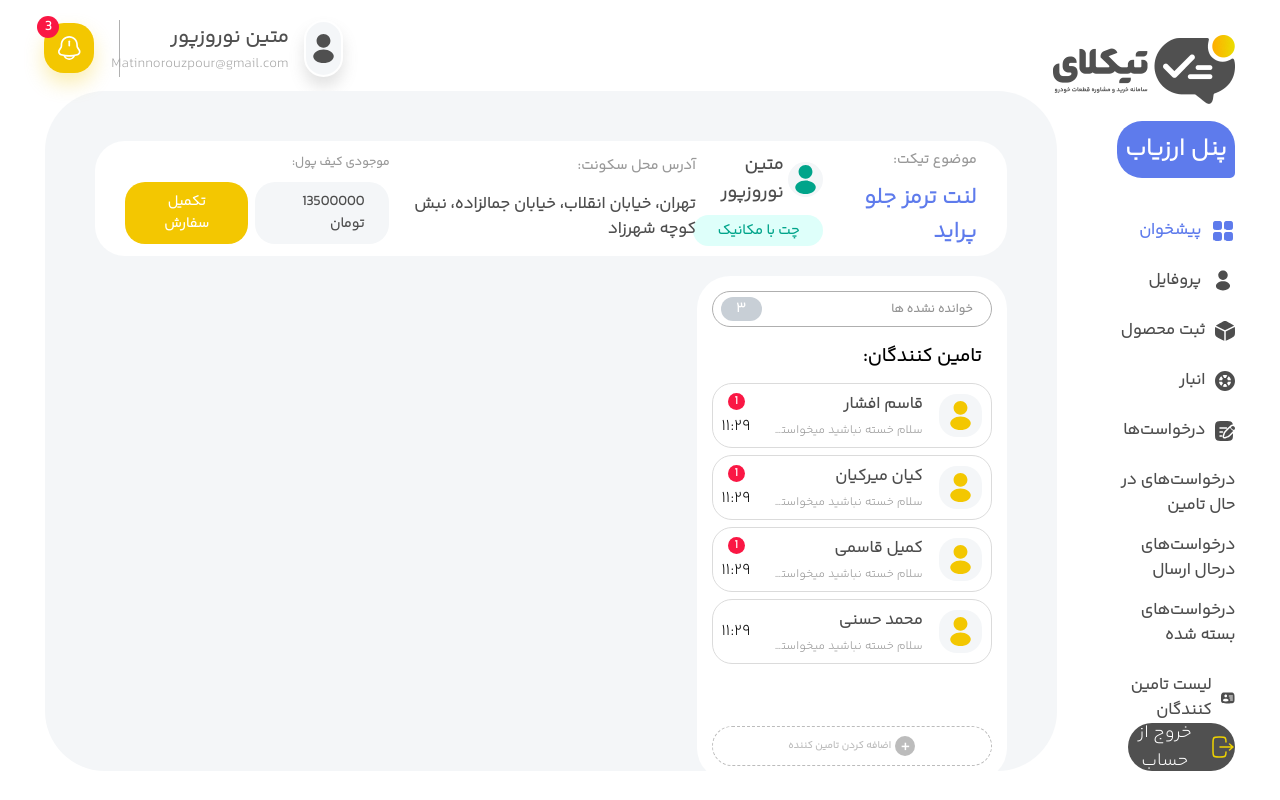
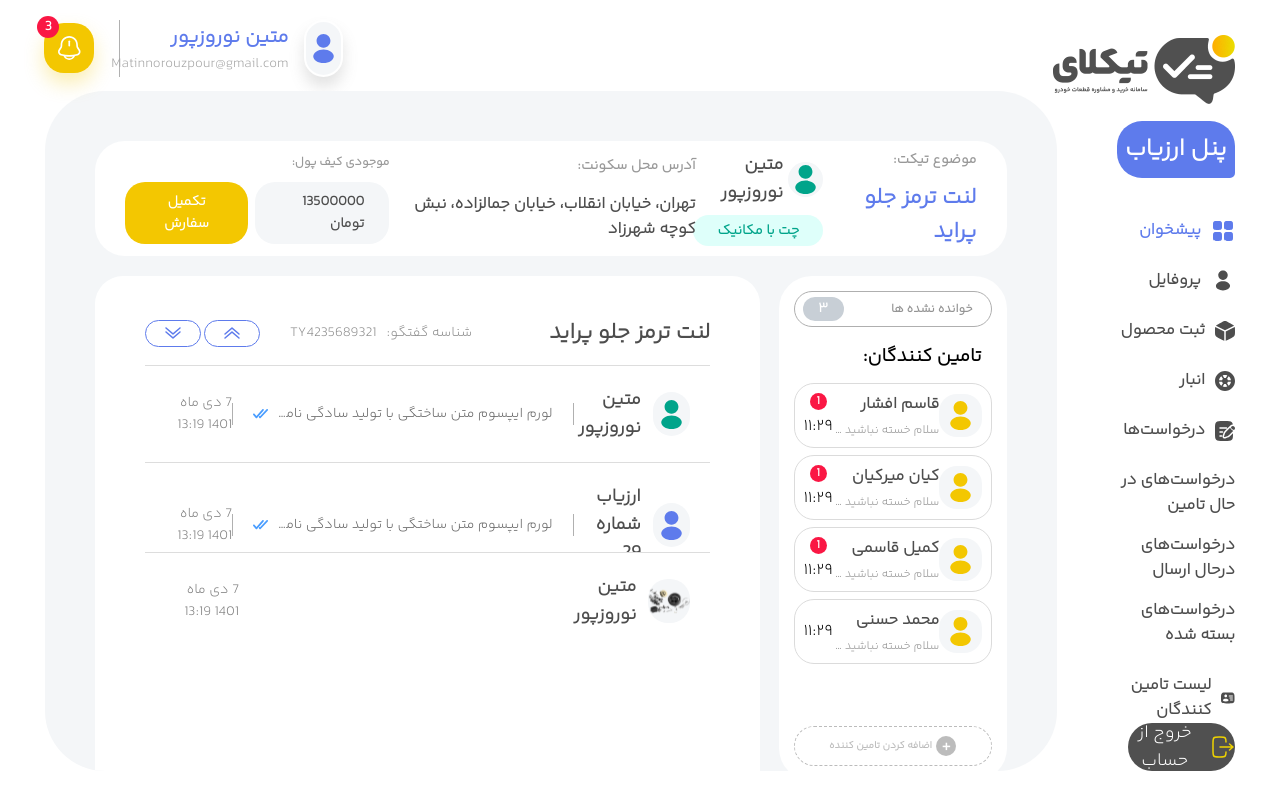
Before and after one commit to meha1999/ticketly, a Next.js app: page /evaluator/dashboard in a window 1280 px wide. Built offline with nearby package versions, Linux system fonts and the light colour scheme.

Commit message:
change some elements color by routes

```diff
--- a/pages/evaluator/dashboard/index.tsx
+++ b/pages/evaluator/dashboard/index.tsx
@@ -1,3 +1,4 @@
+import Chat from "components/common/chat";
 import DashboardLayout from "components/layouts/dashboard/evaluator";
 import ChatList from "components/pure/chat-list";
 import OrderCompletion from "components/pure/order-completion";
@@ -19,7 +20,12 @@ const Dashboard = () => {
         address="تهران، خیابان انقلاب، خیابان جمالزاده، نبش کوچه شهرزاد"
         walletCash={13500000}
       />
-      <ChatList />
+      <div style={{ display: "flex", justifyContent: "space-between" }}>
+        <ChatList />
+        <div style={{ width: "73%" }}>
+          <Chat />
+        </div>
+      </div>
     </DashboardLayout>
   );
 };
--- a/src/components/common/chat/index.tsx
+++ b/src/components/common/chat/index.tsx
@@ -3,6 +3,7 @@ import VerticalNext from "images/icons/vertical_next";
 import MessagePreview from "./message-preview";
 import img from "images/auth/admin.svg";
 import Message from "./message";
+import { useRouter } from "next/router";
 
 const userType: Record<string, string> = {
   evaluator: "#5E7BEC",
@@ -11,6 +12,8 @@ const userType: Record<string, string> = {
 };
 
 const Chat = () => {
+  const router = useRouter();
+
   return (
     <div className="chat">
       <div className="heading">
@@ -20,11 +23,17 @@ const Chat = () => {
           <span>{"TY4235689321"}</span>
         </div>
         <div className="nav-buttons">
-          <button className="nav-button">
-            <VerticalPrevious color="#00A48A" />
+          <button
+            className="nav-button"
+            style={{ borderColor: `${userType[router.asPath.split("/")[1]]}` }}
+          >
+            <VerticalPrevious color={userType[router.asPath.split("/")[1]]} />
           </button>
-          <button className="nav-button">
-            <VerticalNext color="#00A48A" />
+          <button
+            className="nav-button"
+            style={{ borderColor: `${userType[router.asPath.split("/")[1]]}` }}
+          >
+            <VerticalNext color={userType[router.asPath.split("/")[1]]} />
           </button>
         </div>
       </div>
@@ -58,7 +67,7 @@ const Chat = () => {
         // message=""
         date="7 دی ماه 1401 13:19"
       />
-      <Message />
+      <Message color={userType[router.asPath.split("/")[1]]} />
     </div>
   );
 };
--- a/src/components/common/chat/message/index.tsx
+++ b/src/components/common/chat/message/index.tsx
@@ -3,8 +3,13 @@ import Microphone from "images/icons/microphone";
 import Attach from "images/icons/attach";
 import ImageUpload from "images/icons/image_upload";
 import sendMessageIcon from "images/icons/send_message.svg";
+import { FC } from "react";
 
-const Message = () => {
+interface MessageProps {
+  color: string;
+}
+
+const Message: FC<MessageProps> = ({ color }) => {
   return (
     <form className="message-wrapper">
       <textarea
@@ -17,16 +22,23 @@ const Message = () => {
       <div className="action-buttons">
         <div className="tools">
           <button type="button" className="tool_btn">
-            <Microphone color="#00A48A" />
+            <Microphone color={color} />
           </button>
           <button type="button" className="tool_btn">
-            <Attach color="#00A48A" />
+            <Attach color={color} />
           </button>
           <button type="button" className="tool_btn">
-            <ImageUpload color="#00A48A" />
+            <ImageUpload color={color} />
           </button>
         </div>
-        <button type="submit" className="submit_btn">
+        <button
+          type="submit"
+          className="submit_btn"
+          style={{
+            backgroundColor: `${color}`,
+            boxShadow: `0px 10px 20px ${color}`,
+          }}
+        >
           <span>ارسال پیام</span>
           <Image src={sendMessageIcon} alt="send-message" />
         </button>
--- a/src/components/common/header/index.tsx
+++ b/src/components/common/header/index.tsx
@@ -3,8 +3,18 @@ import Image from "next/image";
 import logo from "images/logo.svg";
 import UserIcon from "images/icons/user_icon";
 import bellIcon from "images/icons/bell.svg";
+import { useRouter } from "next/router";
+
+const userType: Record<string, string> = {
+  evaluator: "#5E7BEC",
+  mechanic: "#00A48A",
+  supplier: "#F2C901",
+  admin: "#505050",
+};
 
 const Header = () => {
+  const router = useRouter();
+
   return (
     <div className="header-wrapper">
       <Link href="/dashboard" className="logo">
@@ -13,10 +23,15 @@ const Header = () => {
       <div className="header-content">
         <div className="user-profile">
           <div className="image-container">
-            <UserIcon color="#505050" />
+            <UserIcon color={userType[router.asPath.split("/")[1]]} />
           </div>
           <div className="info">
-            <span className="name">متین نوروزپور</span>
+            <span
+              className="name"
+              style={{ color: `${userType[router.asPath.split("/")[1]]}` }}
+            >
+              متین نوروزپور
+            </span>
             <span className="email">Matinnorouzpour@gmail.com</span>
           </div>
         </div>
--- a/src/components/common/sidebar/admin/index.tsx
+++ b/src/components/common/sidebar/admin/index.tsx
@@ -3,9 +3,6 @@ import Counter from "images/icons/counter";
 import RegisteredRequests from "images/icons/registered_requests";
 import logoutIcon from "images/icons/logout.svg";
 import UserIcon from "images/icons/user_icon";
-import ProductRegistration from "images/icons/product_registration";
-import Store from "images/icons/store";
-import SuppliersList from "images/icons/suppliers_list";
 import Link from "next/link";
 import { useRouter } from "next/router";
 import Users from "images/icons/users";
--- a/styles/components/common/chat/_chat.scss
+++ b/styles/components/common/chat/_chat.scss
@@ -32,7 +32,7 @@
       .nav-button {
         width: 56px;
         height: 27px;
-        border: 1px solid #00a48a;
+        border: 1px solid;
         border-radius: 20px;
         display: flex;
         justify-content: center;
--- a/styles/components/common/chat/_message-preview.scss
+++ b/styles/components/common/chat/_message-preview.scss
@@ -24,7 +24,7 @@
     align-items: center;
     gap: 3px;
     padding: 0 20px;
-    width: 70%;
+    width: 65%;
     border-right: 1px solid #b0b0b0;
     border-left: 1px solid #b0b0b0;
     .content {
@@ -44,6 +44,6 @@
     font-size: 14px;
     color: #7d7d7d;
     margin-right: auto;
-    width: 10%;
+    width: 15%;
   }
 }
--- a/styles/components/common/chat/_message.scss
+++ b/styles/components/common/chat/_message.scss
@@ -30,8 +30,6 @@
     .submit_btn {
       width: 195px;
       height: 50px;
-      background: #00a48a;
-      box-shadow: 0px 10px 20px rgba(0, 164, 138, 0.3);
       border-radius: 20px;
       display: flex;
       justify-content: center;
@@ -40,6 +38,7 @@
       font-weight: 700;
       font-size: 18px;
       color: #ffffff;
+      cursor: pointer;
     }
   }
 }
--- a/styles/components/common/header/_header.scss
+++ b/styles/components/common/header/_header.scss
@@ -37,7 +37,6 @@
         .name {
           font-weight: 700;
           font-size: 20px;
-          color: #505050;
         }
         .email {
           font-weight: 400;
--- a/styles/components/pure/_chat-list.scss
+++ b/styles/components/pure/_chat-list.scss
@@ -2,7 +2,7 @@
   background: #ffffff;
   border-radius: 33px;
   height: 505px;
-  width: 310px;
+  width: 25%;
   display: flex;
   flex-direction: column;
   align-items: center;
```
